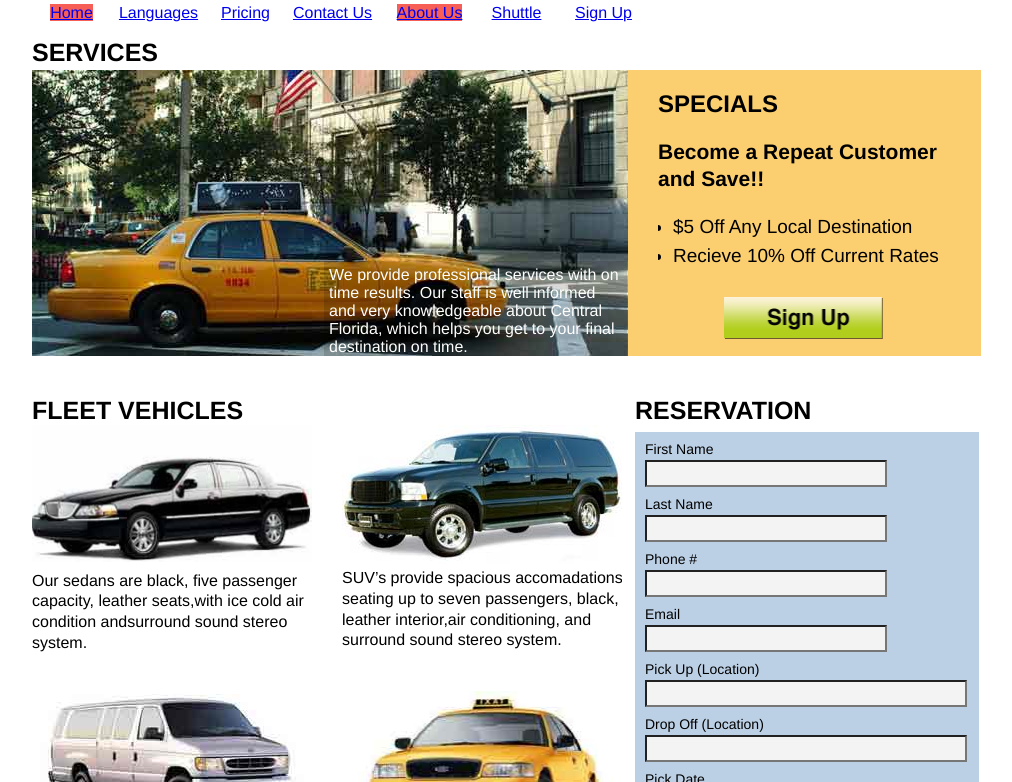
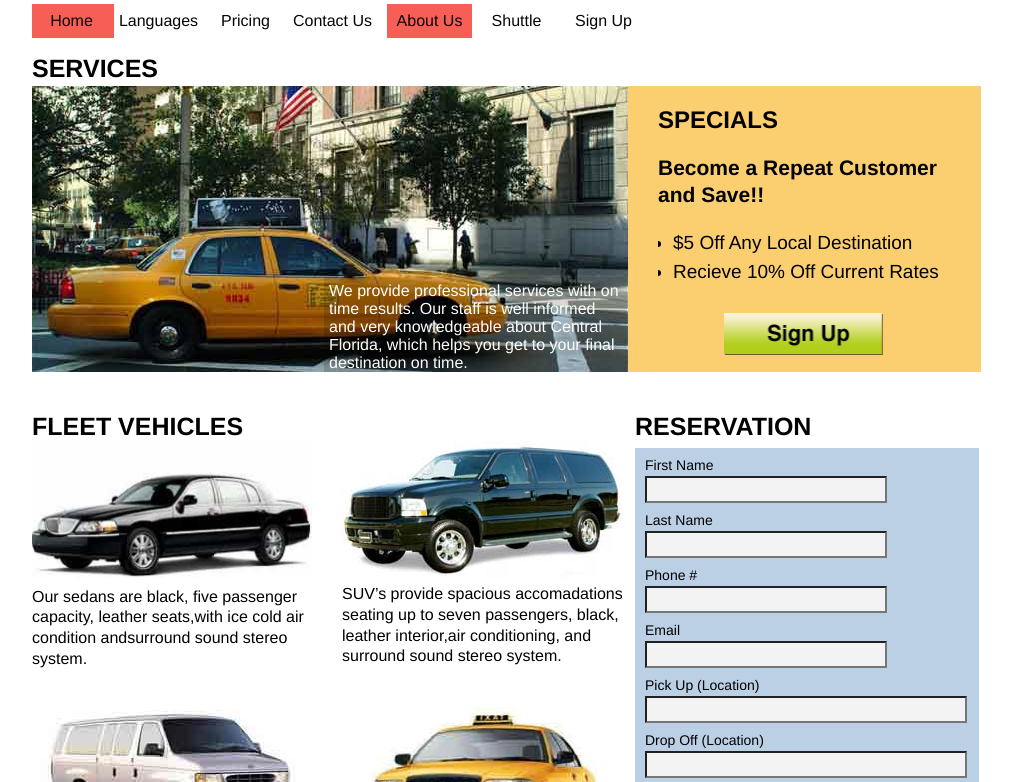
Before and after one commit to minkel/wsp_templates, a plain HTML site: page index.html in a window 1280 px wide. Shown: the part 174-956 px from the top of the page, without its empty margins (128-1140 px from the left). Drawn offline with Linux system fonts and the light colour scheme.

Commit message:
something happened

```diff
--- a/css/main.css
+++ b/css/main.css
@@ -61,6 +61,20 @@ nav{
 
 }
 
+#nav .aboutu{
+	margin-left: 7px;
+
+}
+
+#nav a{
+	width: 85px;
+	color: #050505;
+	display: block;
+	text-decoration: none;
+	padding: 8px 0px 8px 0px;
+	margin: 0px;
+}
+
 #nav a:hover{
 	background-color: #f75e56;
 }
@@ -76,7 +90,6 @@ nav{
 #nav .about_nav a{
 	background-color: #f75e56;
 }
-
 
 
 /*======================================= Begin Services==========================*/
```
